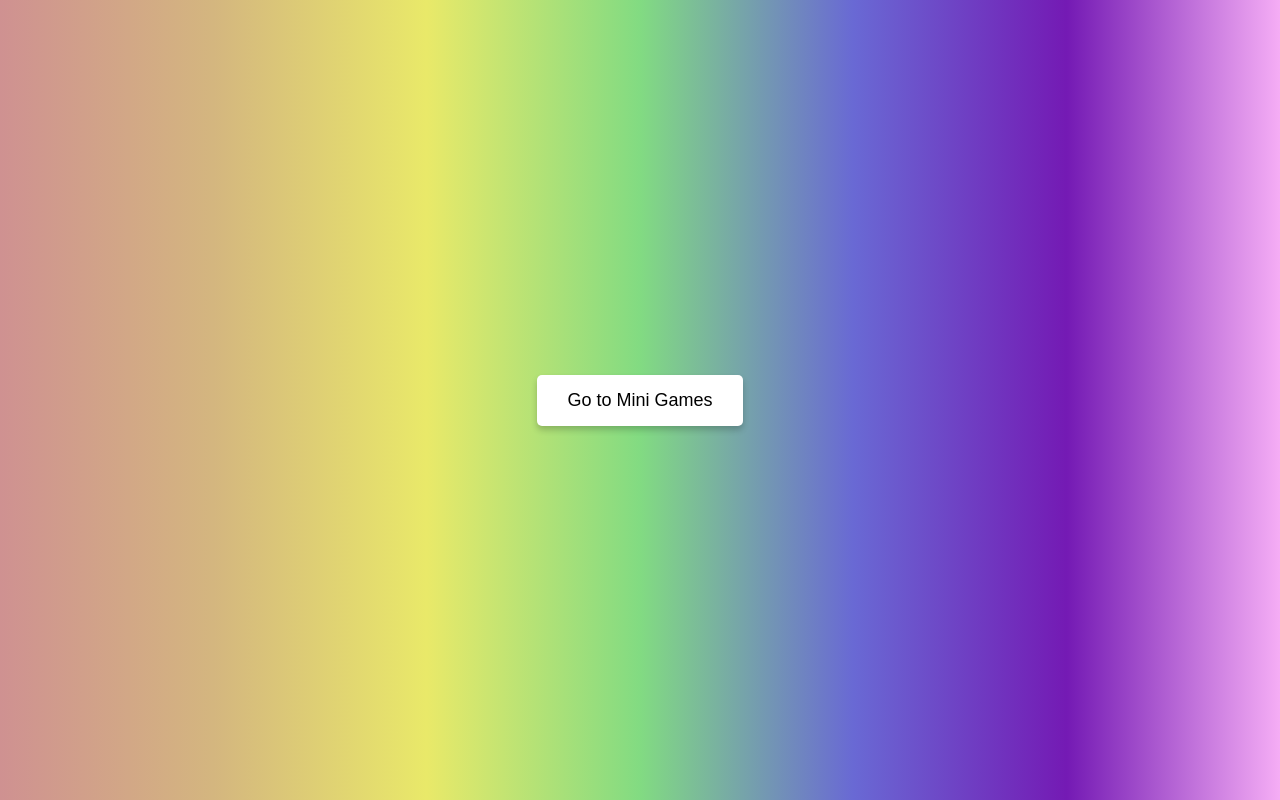
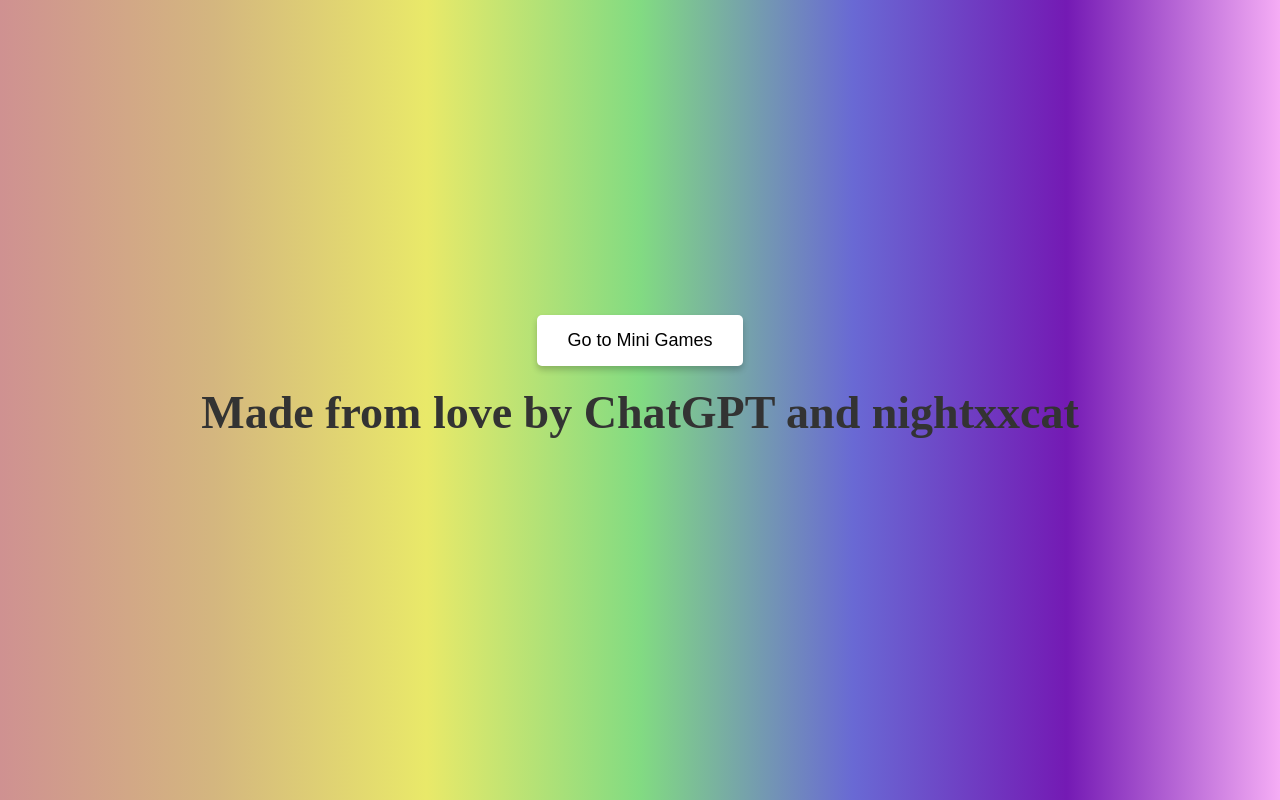
Before and after one commit to ExotticTools/ExoticWebsite, a plain HTML site: page index.html in a window 1280 px wide. Drawn offline with Linux system fonts and the light colour scheme.

Commit message:
Update index.html

```diff
--- a/index.html
+++ b/index.html
@@ -9,6 +9,7 @@
             margin: 0;
             height: 100vh;
             display: flex;
+            flex-direction: column;
             justify-content: center;
             align-items: center;
             background: linear-gradient(to right, rgb(207, 145, 145), rgb(212, 182, 127), rgb(233, 233, 105), rgb(130, 219, 130), rgb(105, 105, 212), rgb(116, 26, 180), rgb(245, 173, 245));
@@ -28,9 +29,17 @@
         .btn:hover {
             background-color: #f0f0f0;
         }
+
+        .credits {
+            margin-top: 20px;
+            font-size: 46px;
+            font-weight: bold;
+            color: #333;
+        }
     </style>
 </head>
 <body>
     <button class="btn" onclick="window.location.href='minigames.html';">Go to Mini Games</button>
+    <p class="credits">Made from love by ChatGPT and nightxxcat</p>
 </body>
 </html>
```
